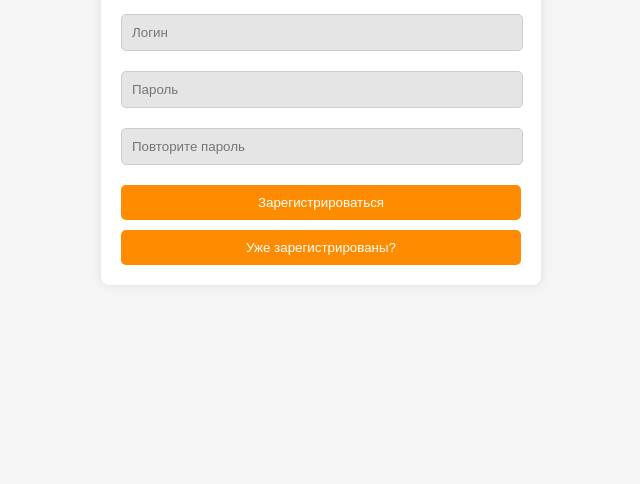
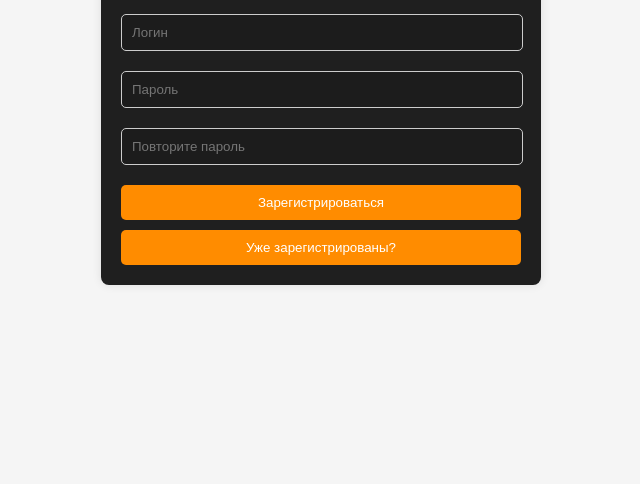
Before and after one commit to ZxcWack/Black-Hole, a plain HTML site: page index.html in a window 1280 px wide. Shown: the part 316-800 px from the top of the page, without its empty margins (319-959 px from the left). Drawn offline with Linux system fonts and the light colour scheme.

Commit message:
Update styles.css

```diff
--- a/styles.css
+++ b/styles.css
@@ -9,7 +9,7 @@ body {
   }
 
   .container {
-    background-color: #fff;
+    background-color: #1f1f1f;
     padding: 20px;
     border-radius: 8px;
     box-shadow: 0 0 10px rgba(0, 0, 0, 0.1);
```
